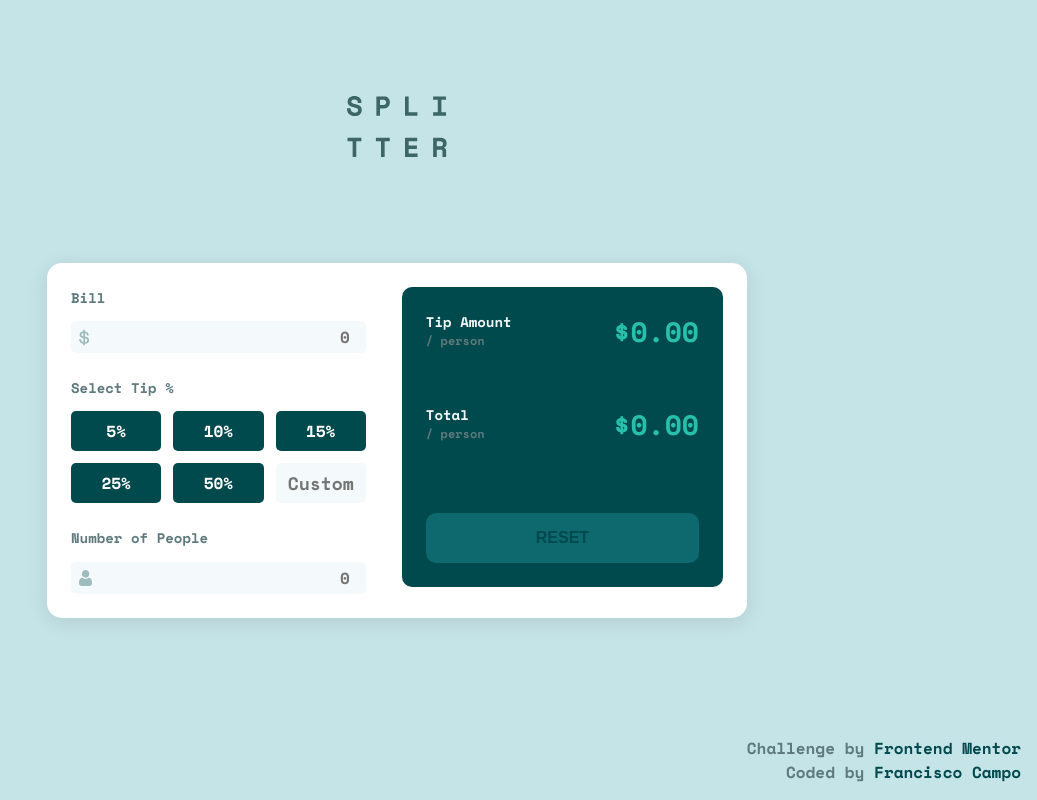
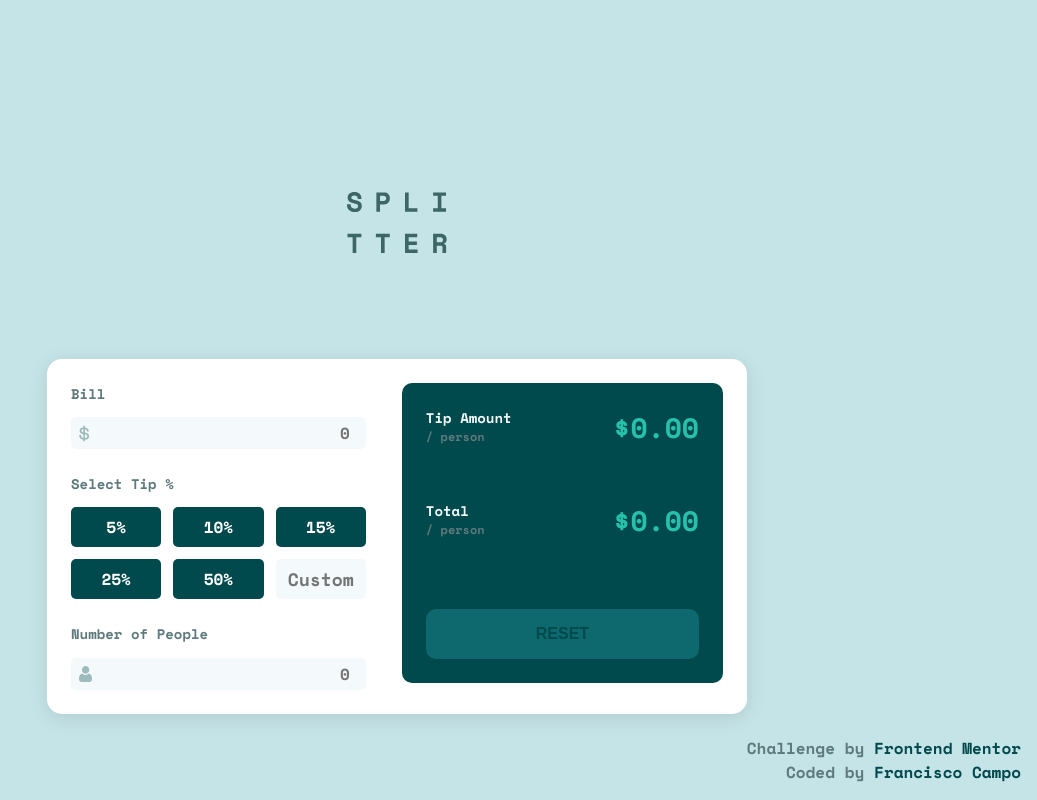
Before and after one commit to FCampo7/Tip-Calculator, a plain HTML site: page index.html in a window 1280 px wide. Shown: the whole page, without its empty margins (243-1280 px from the left). Drawn offline with nearby package versions, Linux system fonts and the light colour scheme.

Commit message:
MOD: margin logo

```diff
--- a/src/css/styles.css
+++ b/src/css/styles.css
@@ -77,7 +77,7 @@ body {
 
 .logo {
 	max-width: 100px;
-	margin: 2em 0 0 0;
+	margin: 4em 0 0 0;
 	background-image: url("../../images/logo.svg");
 	background-repeat: no-repeat;
 	background-size: contain;
```
